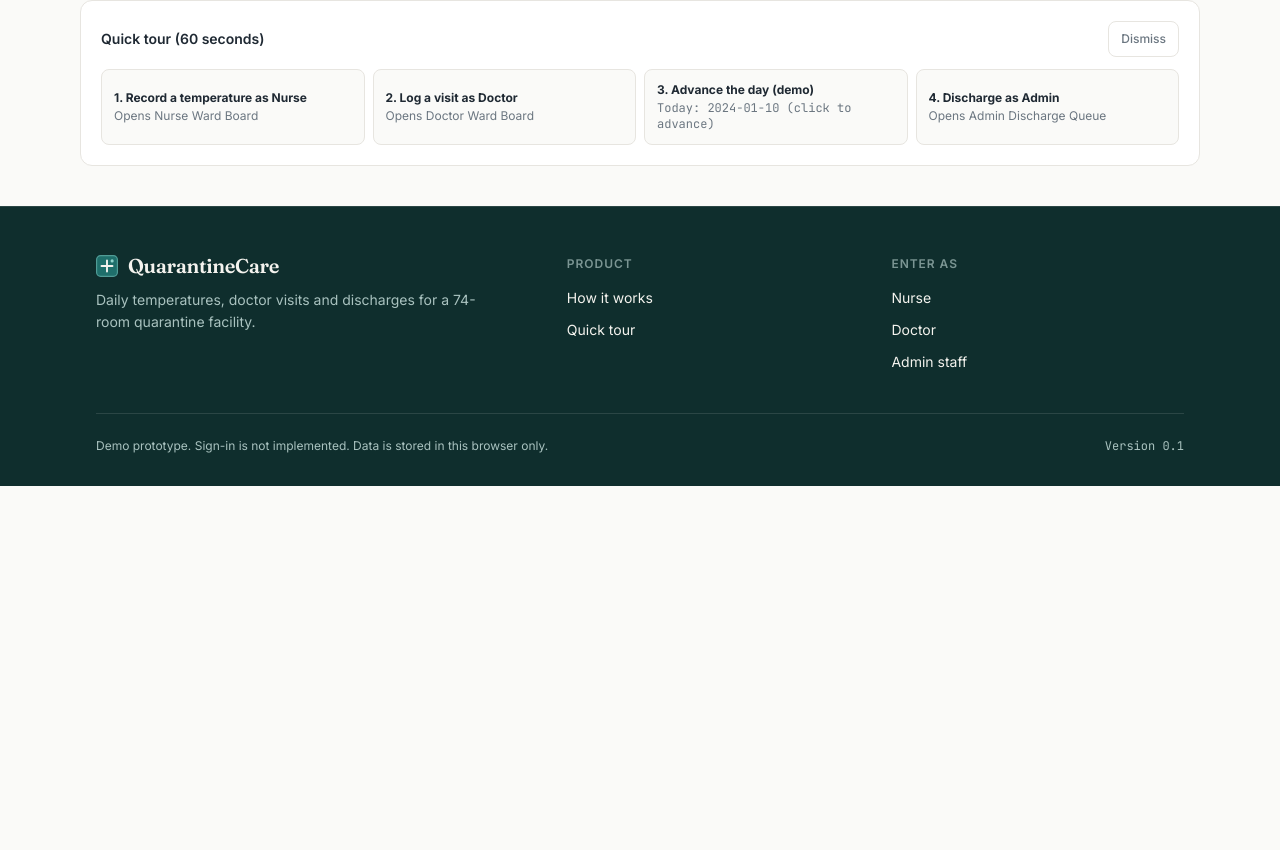
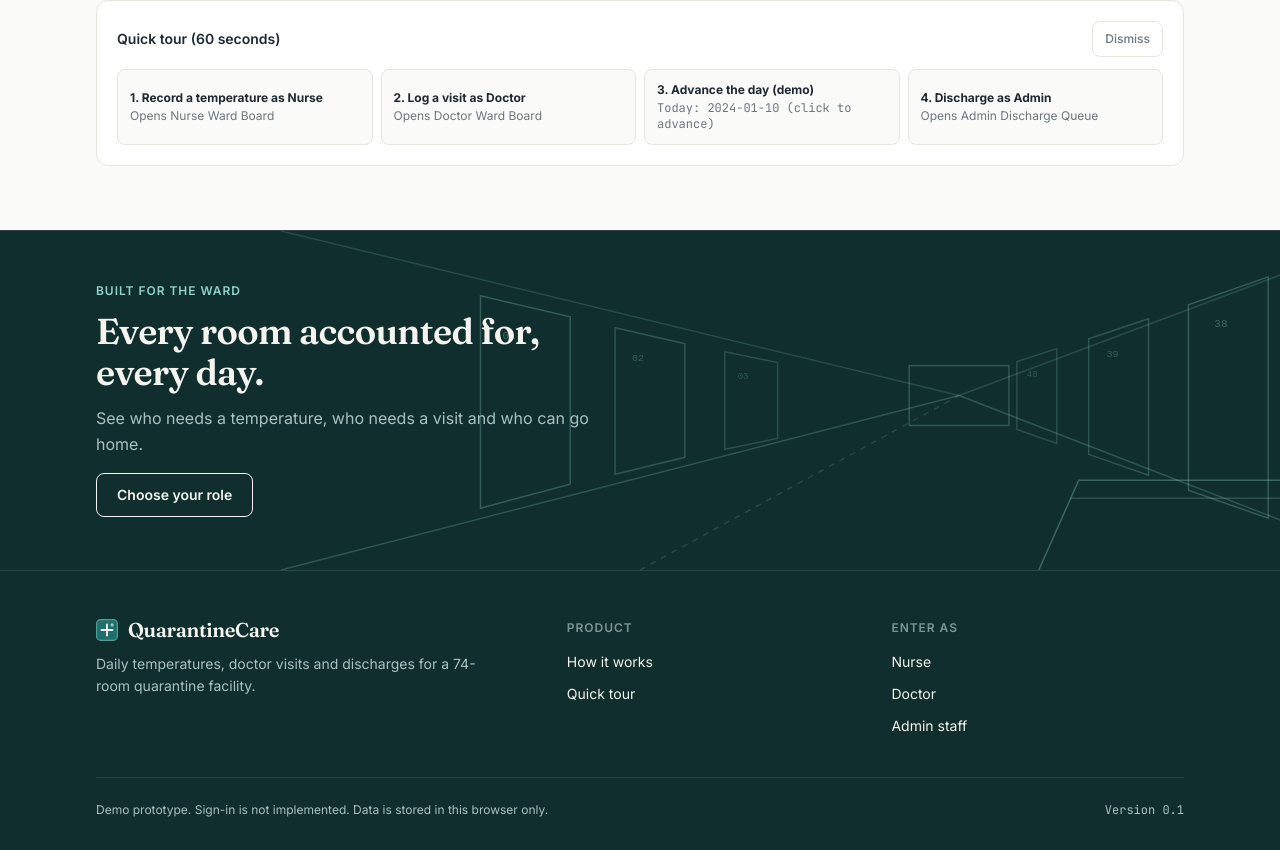
Before and after one commit to Adityya21/quarantinecare, a Next.js app: page / in a window 1280 px wide. Shown: the part 905-1755 px from the top of the page. Before the commit the page ends 1391 px from the top, so only its background shows below. Built offline with nearby package versions, Linux system fonts and the light colour scheme.

Commit message:
Add full-width WardCorridorBand above landing footer

```diff
--- /dev/null
+++ b/app/components/WardCorridorBand.tsx
@@ -0,0 +1,87 @@
+'use client';
+
+import React from 'react';
+
+interface WardCorridorBandProps {
+  onChooseRole: () => void;
+}
+
+export default function WardCorridorBand({ onChooseRole }: WardCorridorBandProps) {
+  return (
+    <section
+      aria-label="Ward corridor overview"
+      className="no-print relative w-full bg-[#0F2E2D] border-t border-[rgba(244,243,238,0.12)] mt-10 md:mt-16 h-[240px] md:h-[280px] lg:h-[340px] overflow-hidden flex items-center"
+    >
+      {/* Option 2: Custom one-point perspective ward corridor inline SVG (< 4 KB) */}
+      <svg
+        aria-hidden="true"
+        viewBox="0 0 1440 340"
+        preserveAspectRatio="xMidYMid slice"
+        className="absolute inset-0 w-full h-full pointer-events-none select-none"
+        fill="none"
+        xmlns="http://www.w3.org/2000/svg"
+      >
+        {/* Vanishing point at (1040, 165) */}
+        {/* Ceiling & floor perspective lines */}
+        <line x1="360" y1="0" x2="1040" y2="165" stroke="#8FD3CC" strokeOpacity="0.18" strokeWidth="1.5" />
+        <line x1="1440" y1="15" x2="1040" y2="165" stroke="#8FD3CC" strokeOpacity="0.18" strokeWidth="1.5" />
+        <line x1="360" y1="340" x2="1040" y2="165" stroke="#8FD3CC" strokeOpacity="0.24" strokeWidth="1.5" />
+        <line x1="1440" y1="320" x2="1040" y2="165" stroke="#8FD3CC" strokeOpacity="0.24" strokeWidth="1.5" />
+
+        {/* Central floor guide line */}
+        <line x1="720" y1="340" x2="1040" y2="165" stroke="#8FD3CC" strokeOpacity="0.16" strokeWidth="1.5" strokeDasharray="6 6" />
+
+        {/* Far end corridor frame */}
+        <rect x="990" y="135" width="100" height="60" stroke="#8FD3CC" strokeOpacity="0.25" strokeWidth="1.5" />
+
+        {/* Left wing doors (receding toward vanishing point) */}
+        <polygon points="560,65 650,86 650,254 560,278" stroke="#8FD3CC" strokeOpacity="0.28" strokeWidth="1.5" />
+        <text x="582" y="108" fill="#8FD3CC" fillOpacity="0.35" fontSize="11" fontFamily="monospace">01</text>
+
+        <polygon points="695,97 765,113 765,227 695,244" stroke="#8FD3CC" strokeOpacity="0.24" strokeWidth="1.5" />
+        <text x="712" y="130" fill="#8FD3CC" fillOpacity="0.30" fontSize="10" fontFamily="monospace">02</text>
+
+        <polygon points="805,121 858,132 858,208 805,219" stroke="#8FD3CC" strokeOpacity="0.20" strokeWidth="1.5" />
+        <text x="818" y="148" fill="#8FD3CC" fillOpacity="0.25" fontSize="9" fontFamily="monospace">03</text>
+
+        {/* Right wing doors (receding toward vanishing point) */}
+        <polygon points="1350,46 1270,74 1270,260 1350,288" stroke="#8FD3CC" strokeOpacity="0.28" strokeWidth="1.5" />
+        <text x="1296" y="96" fill="#8FD3CC" fillOpacity="0.35" fontSize="11" fontFamily="monospace">38</text>
+
+        <polygon points="1230,88 1170,108 1170,224 1230,245" stroke="#8FD3CC" strokeOpacity="0.24" strokeWidth="1.5" />
+        <text x="1188" y="126" fill="#8FD3CC" fillOpacity="0.30" fontSize="10" fontFamily="monospace">39</text>
+
+        <polygon points="1138,118 1098,131 1098,199 1138,213" stroke="#8FD3CC" strokeOpacity="0.20" strokeWidth="1.5" />
+        <text x="1108" y="146" fill="#8FD3CC" fillOpacity="0.25" fontSize="9" fontFamily="monospace">40</text>
+
+        {/* Foreground Nurses' station outline (bottom-right) */}
+        <path d="M1120 340 L1160 250 L1380 250 L1410 340" stroke="#8FD3CC" strokeOpacity="0.34" strokeWidth="1.5" />
+        <line x1="1152" y1="268" x2="1388" y2="268" stroke="#8FD3CC" strokeOpacity="0.22" strokeWidth="1.5" />
+      </svg>
+
+      {/* Content aligned to 1120px container */}
+      <div className="relative z-10 max-w-[1120px] mx-auto px-4 w-full">
+        <div className="max-w-lg space-y-3">
+          <span className="caption-label text-[#8FD3CC] font-semibold block">
+            BUILT FOR THE WARD
+          </span>
+          <h2 className="font-serif-heading text-[28px] md:text-[36px] leading-[1.15] font-semibold text-[#F4F3EE]">
+            Every room accounted for, every day.
+          </h2>
+          <p className="text-base text-[#A9C2BF] leading-relaxed">
+            See who needs a temperature, who needs a visit and who can go home.
+          </p>
+          <div className="pt-1">
+            <button
+              type="button"
+              onClick={onChooseRole}
+              className="w-full sm:w-auto px-5 min-h-[44px] rounded-[8px] border border-[#F4F3EE] text-[#F4F3EE] text-sm font-semibold hover:bg-[#163F3D] transition-colors duration-150 cursor-pointer focus:outline-none focus:ring-2 focus:ring-[#8FD3CC] focus:ring-offset-2 focus:ring-offset-[#0F2E2D]"
+            >
+              Choose your role
+            </button>
+          </div>
+        </div>
+      </div>
+    </section>
+  );
+}
--- a/app/page.tsx
+++ b/app/page.tsx
@@ -6,6 +6,7 @@ import { useRouter } from 'next/navigation';
 import { ArrowRight } from 'lucide-react';
 import Navbar from '@/app/components/Navbar';
 import SiteFooter from '@/app/components/SiteFooter';
+import WardCorridorBand from '@/app/components/WardCorridorBand';
 import DemoLoginModal from '@/app/components/DemoLoginModal';
 import Toast, { type ToastMessage } from '@/app/components/Toast';
 import { useApp } from '@/app/lib/context';
@@ -206,13 +207,25 @@ export default function RoleSelectPage() {
     }, 50);
   };
 
+  const scrollToRoleCards = () => {
+    const reduced =
+      typeof window !== 'undefined' &&
+      window.matchMedia('(prefers-reduced-motion: reduce)').matches;
+    const section = document.getElementById('role-cards');
+    section?.scrollIntoView({ behavior: reduced ? 'auto' : 'smooth', block: 'center' });
+    const firstCard = document.getElementById('role-card-nurse');
+    setTimeout(() => {
+      firstCard?.focus({ preventScroll: true });
+    }, reduced ? 0 : 250);
+  };
+
   return (
     <div className="min-h-screen bg-[#FAFAF8] text-[#1F2933] flex flex-col">
       <Navbar mode="public" onQuickTour={openQuickTour} />
 
-      {/* Main Content (pt-12 = 48px spacing under dark chrome bar, max-w-[1120px] aligned with header/footer) */}
-      <main id="main-content" className="flex-1 flex flex-col justify-center px-4 pt-12 pb-10">
-        <div className="max-w-[1120px] mx-auto w-full space-y-8">
+      {/* Main Content (pt-12 = 48px spacing under dark chrome bar, pb-0 so WardCorridorBand sits flush against footer) */}
+      <main id="main-content" className="flex-1 flex flex-col justify-between pt-12 pb-0">
+        <div className="max-w-[1120px] mx-auto px-4 w-full space-y-8">
           {/* Two-Column Hero */}
           <section className="grid grid-cols-1 lg:grid-cols-[minmax(0,1.25fr)_minmax(0,0.75fr)] gap-6 items-center">
             <div className="space-y-3">
@@ -295,12 +308,14 @@ export default function RoleSelectPage() {
 
           {/* Three Equal-Height Role Cards */}
           <section
+            id="role-cards"
             aria-label="Select role"
             className="grid grid-cols-1 md:grid-cols-3 gap-4 items-stretch"
           >
             {roles.map((item) => (
               <button
                 key={item.role}
+                id={`role-card-${item.role}`}
                 type="button"
                 onClick={() => handleSelectRole(item.role)}
                 className="group bg-white border border-[#E7E5E0] hover:border-[#1F6F6B] rounded-xl p-6 text-left transition-colors duration-150 grid grid-rows-[auto_auto_auto_1fr_auto_auto] gap-y-2 h-full cursor-pointer focus:outline-none focus:ring-2 focus:ring-[#1F6F6B]"
@@ -446,6 +461,9 @@ export default function RoleSelectPage() {
             </section>
           )}
         </div>
+
+        {/* Full-width hospital corridor band sitting flush against the footer */}
+        <WardCorridorBand onChooseRole={scrollToRoleCards} />
       </main>
 
       <SiteFooter onQuickTour={openQuickTour} />
```
